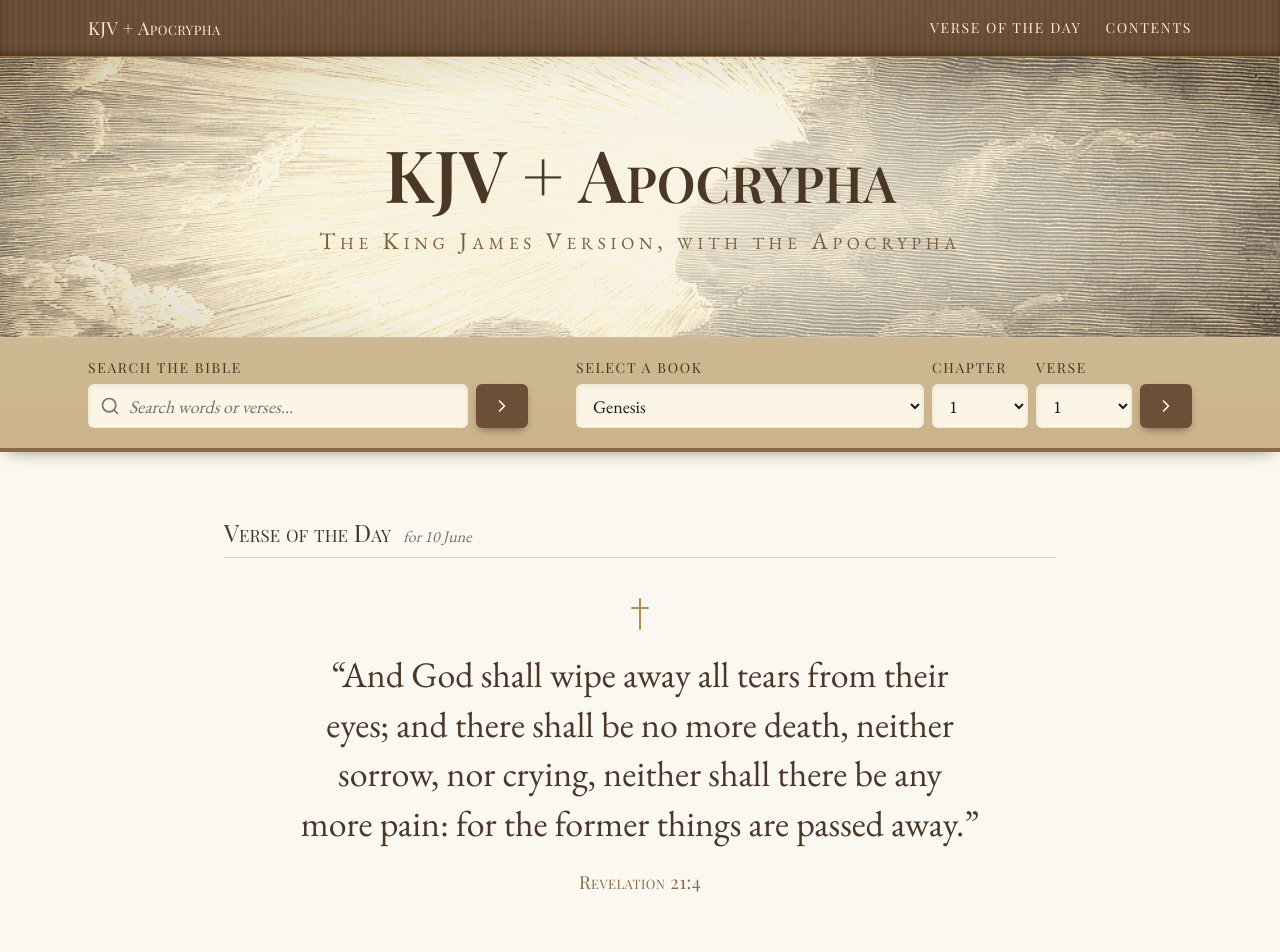
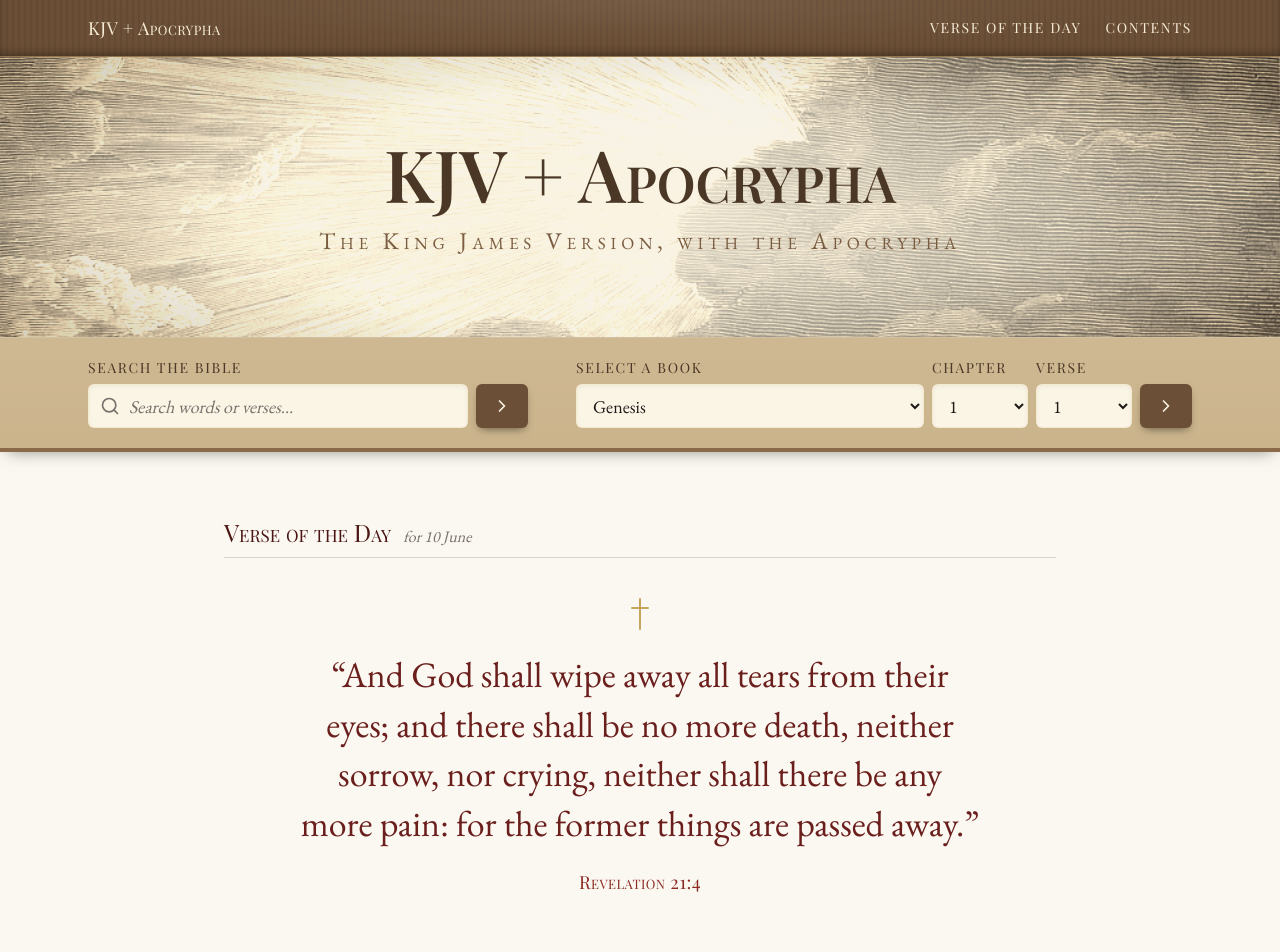
Before and after one commit to bishop67/my-bible, a Next.js app: page / in a window 1280 px wide. Shown: the top 952 px of the page. Built offline with nearby package versions, Linux system fonts and the light colour scheme; a web font is replaced by a local one.

Commit message:
Fixed homepage

```diff
--- a/app/page.tsx
+++ b/app/page.tsx
@@ -16,23 +16,23 @@ export default function Home() {
 
       {verse && (
         <section id="verse-of-the-day" className="mx-auto max-w-4xl scroll-mt-4 px-8 pt-14 md:pt-16">
-          <h2 className="flex items-baseline gap-3 border-b border-stone-300 pb-2 font-display text-2xl text-[#4a3726] [font-variant-caps:small-caps]">
+          <h2 className="flex items-baseline gap-3 border-b border-stone-300 pb-2 font-display text-2xl text-[#4a1513] [font-variant-caps:small-caps]">
             Verse of the Day
             <span className="font-serif text-base text-stone-500 italic [font-variant-caps:normal]">
               for {verse.dateLabel}
             </span>
           </h2>
           <figure className="mx-auto max-w-3xl py-10 text-center">
-            <svg aria-hidden viewBox="0 0 20 32" className="mx-auto mb-5 h-8 w-5 text-[#b08d57]">
+            <svg aria-hidden viewBox="0 0 20 32" className="mx-auto mb-5 h-8 w-5 text-[#c8a45c]">
               <path d="M10 1v30M2 10h16" stroke="currentColor" strokeWidth="2" strokeLinecap="round" fill="none" />
             </svg>
-            <blockquote className="font-serif text-3xl leading-snug text-balance text-[#4a3726] md:text-4xl">
+            <blockquote className="font-serif text-3xl leading-snug text-balance text-[#6b1f1d] md:text-4xl">
               &ldquo;{verse.text}&rdquo;
             </blockquote>
             <figcaption className="mt-5">
               <Link
                 href={`/read/${verse.slug}/${verse.chapter}#v${verse.verse}`}
-                className="font-display text-lg tracking-wide text-[#8a6a48] [font-variant-caps:small-caps] hover:text-[#4a3726] hover:underline hover:underline-offset-4"
+                className="font-display text-lg tracking-wide text-[#8a2a22] [font-variant-caps:small-caps] hover:text-[#4a1513] hover:underline hover:underline-offset-4"
               >
                 {verse.title} {verse.chapter}:{verse.verse}
               </Link>
```
